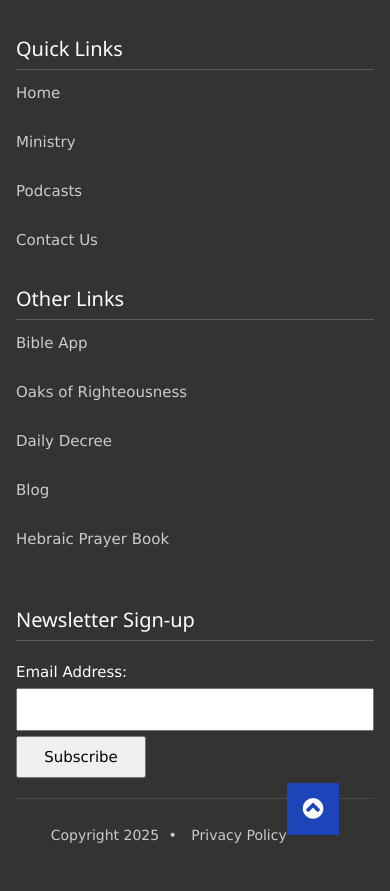
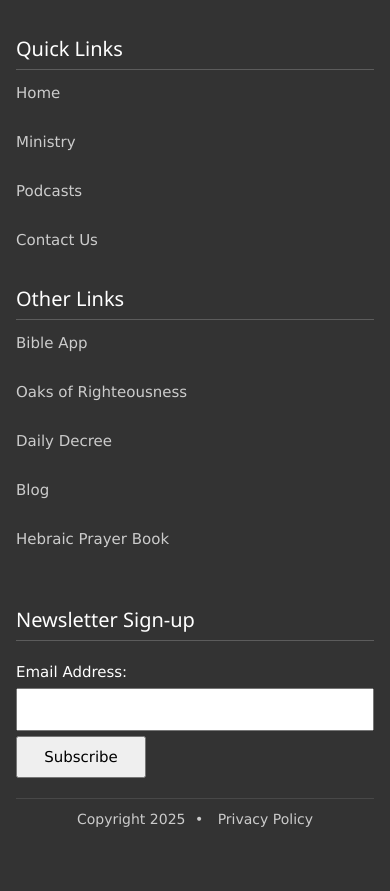
Before and after one commit to i2rlearning/Bible-app, a PHP site: page /index.html in a window 390 px wide. Shown: the part 2856-3747 px from the top of the page. After the commit the page ends 3683 px from the top, so only its background shows below. Run offline with PHP 8.4, Linux system fonts and the light colour scheme; some libraries are stand-ins or nearby versions.

Commit message:
Update main.css

```diff
--- a/css/main.css
+++ b/css/main.css
@@ -368,11 +368,19 @@
     padding: 0 5px; /* Padding around the bullet for spacing */
 }
 
-/* --- Position the Go To Top Button --- */
+/* *************** GO TO TOP BUTTON *************** */
 .go-to-top-button {
-    /* Overrides the flow and places the button on the right */
-    position: absolute;
-    right: 0; /* Align to the right edge of the .copyright-area */
-    top: 50%; /* Center vertically within the .copyright-area */
-    transform: translateY(-50%);
+    position: fixed;         /* float over the page */
+    right: 16px;
+    bottom: 16px;
+    z-index: 999;
+    display: none;           /* hidden by default */
 }
+
+@media (max-width: 600px) {
+    .go-to-top-button {
+        right: 12px;
+        bottom: 12px;
+        transform: none;     /* remove old translate if any */
+    }
+}
```
